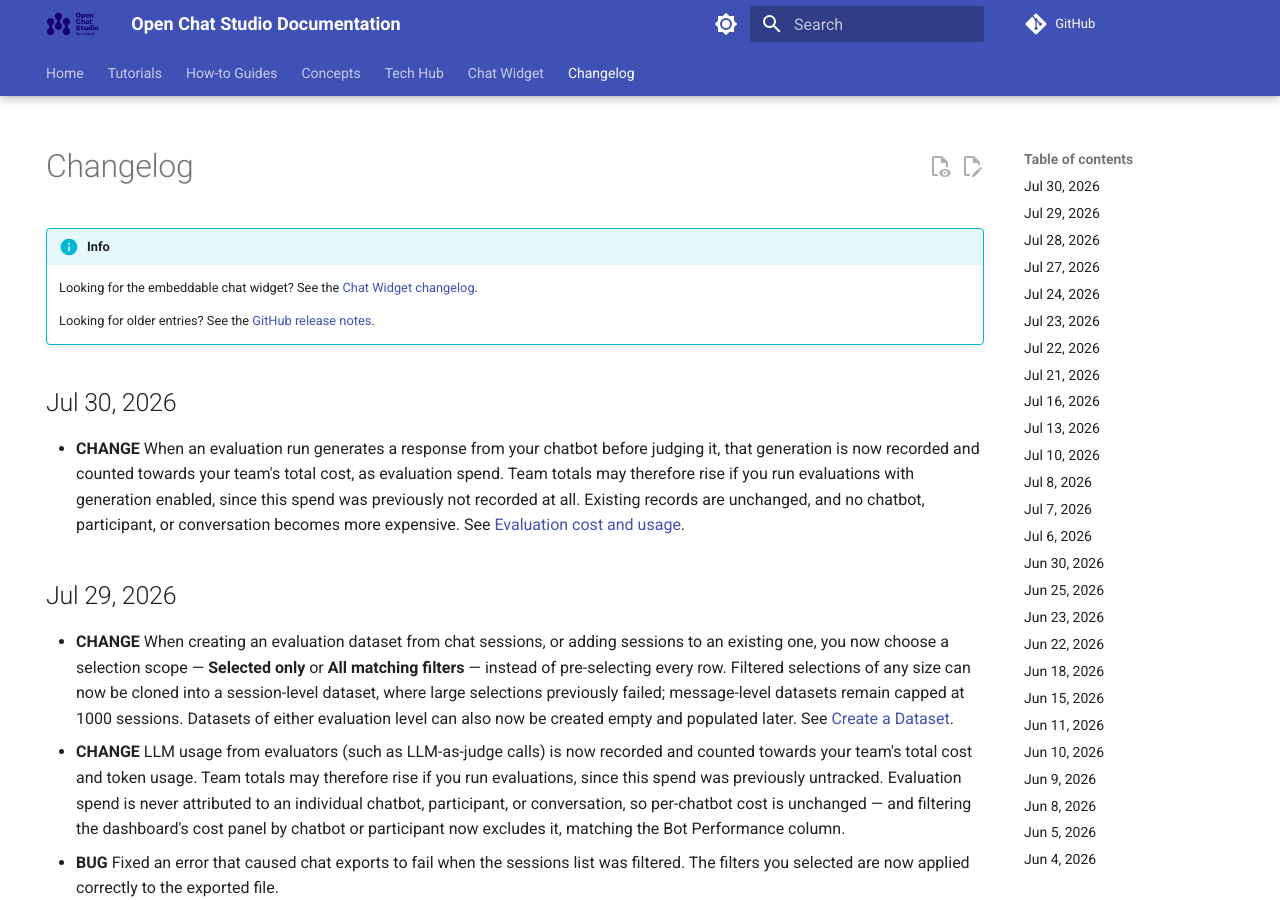
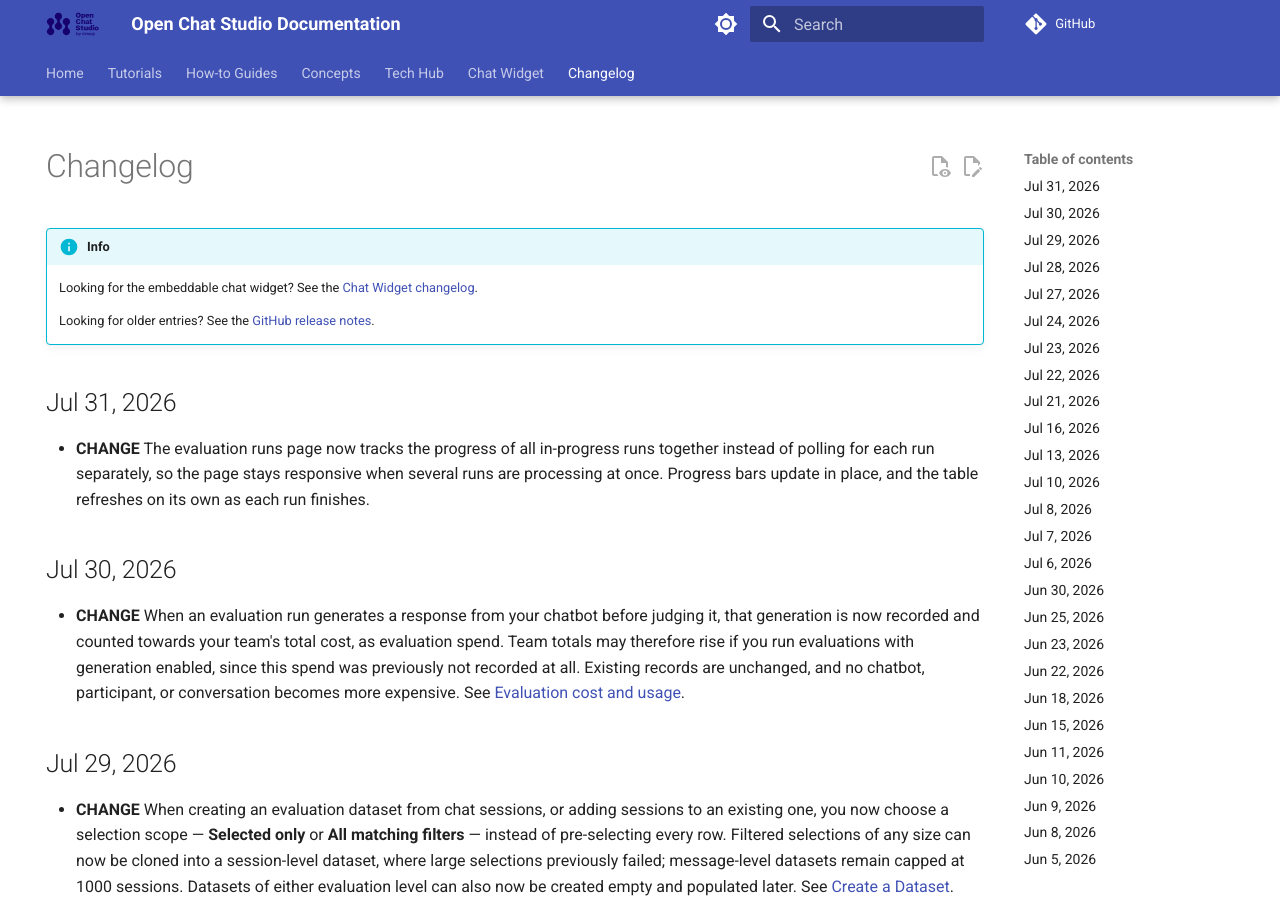
Before and after one commit to dimagi/open-chat-studio-docs, an MkDocs documentation site: the page built from docs/changelog.md, in a window 1280 px wide and 900 px high. Built offline with MkDocs 1.6.1 and Material for MkDocs 9.7.7, drawn with Linux system fonts in a browser that asks for light colours; a script that is not in the unit is left out; comment, search, counter and statistics services are not loaded.

Commit message:
update changelog and docs from OCS PR #4018
Co-Authored-By: Claude Opus 5 (1M context) <noreply@anthropic.com>

```diff
--- a/docs/changelog.md
+++ b/docs/changelog.md
@@ -10,6 +10,9 @@ hide:
     Looking for the embeddable chat widget? See the [Chat Widget changelog](chat_widget/changelog.md).
 
     Looking for older entries? See the [GitHub release notes](https://github.com/dimagi/open-chat-studio-docs/releases).
+
+## Jul 31, 2026
+* **CHANGE** The evaluation runs page now tracks the progress of all in-progress runs together instead of polling for each run separately, so the page stays responsive when several runs are processing at once. Progress bars update in place, and the table refreshes on its own as each run finishes.
 
 ## Jul 30, 2026
 * **CHANGE** When an evaluation run generates a response from your chatbot before judging it, that generation is now recorded and counted towards your team's total cost, as evaluation spend. Team totals may therefore rise if you run evaluations with generation enabled, since this spend was previously not recorded at all. Existing records are unchanged, and no chatbot, participant, or conversation becomes more expensive. See [Evaluation cost and usage](concepts/evaluations/evaluators.md#llm-evaluator).
```
